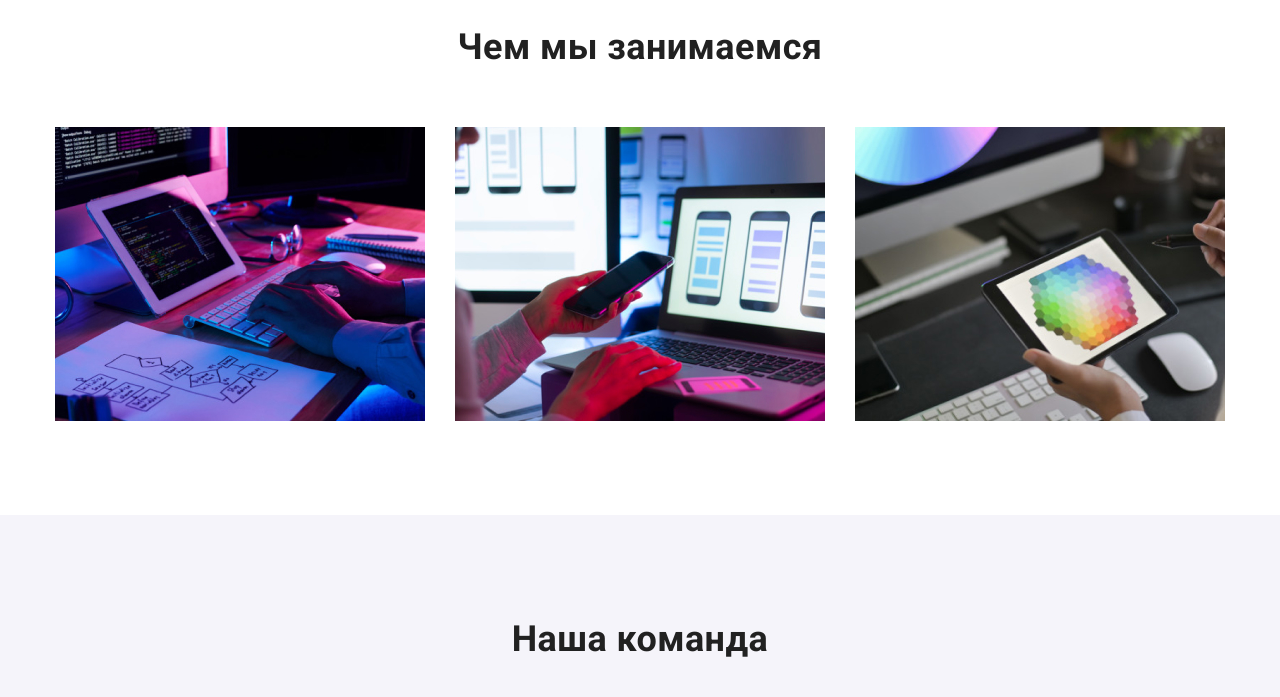
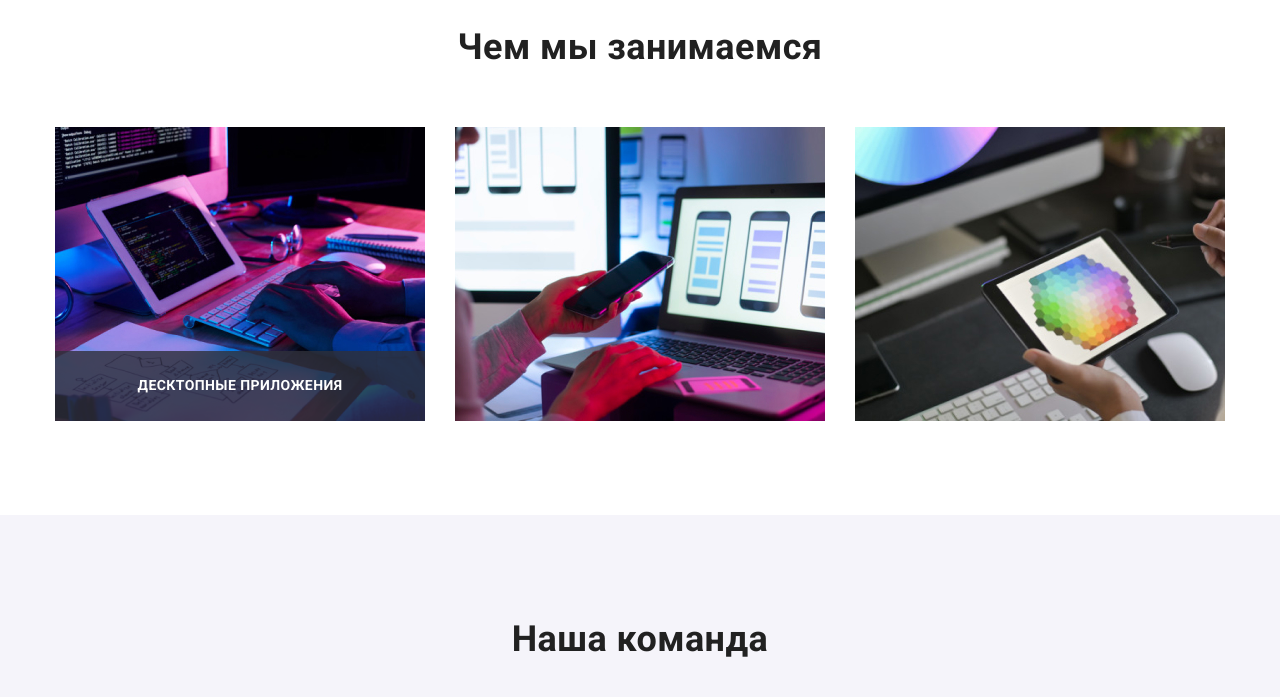
Before and after one commit to Ruslan379/goit-markup-hw-05, a plain HTML site: page index.html in a window 1280 px wide. Shown: the part 1100-1797 px from the top of the page. Drawn offline with nearby package versions, Linux system fonts and the light colour scheme.

Commit message:
start module activity

```diff
--- a/css/styles.css
+++ b/css/styles.css
@@ -9,6 +9,7 @@
     --color-background-footer: #2F303A;
     --color-background-footer-icon: rgba(255, 255, 255, 0.1);
     --color-background-backdrop: rgba(0, 0, 0, 0.2);
+    --color-background-activity: rgba(47, 48, 58, 0.8);
     /* =============================== */
     --color-light: #FFFFFF;
     --color-dark: #000000;
@@ -551,6 +552,34 @@ img {
     justify-content: space-between;
 }
 
+.activity-card {
+    position: relative;
+    /* width: 370px; */
+    /* height: 294px; */
+}
+
+.activity-title {
+    position: absolute;
+
+    width: 100%;
+    /* height: 70px; */
+
+    bottom: 0;
+    left: 0;
+
+    padding-top: 27px;
+    padding-bottom: 27px;
+    /* font-size: 10px; */
+    font-weight: 700;
+    line-height: 1.14;
+    text-align: center;
+    text-transform: uppercase;
+
+    color: #FFFFFF;
+
+    background-color: var(--color-background-activity);
+}
+
 
 /* === Стилизация Заголовка h2 в Блок-секция_3 Чем мы занимаемся (activities)
 вынесен в Типографику === */
--- a/index.html
+++ b/index.html
@@ -94,7 +94,7 @@
             </div>
         </section>
 
-        <!-- ======= Блок-секция_2 Наши особенности (mainbase-features) ======= -->
+        <!-- ======= Блок-секция_2 Наши особенности (features) ======= -->
         <section class="section">
             <!-- === Этот заголовок скрыт === -->
             <div class="container">
@@ -132,7 +132,7 @@
             </div>
         </section>
 
-        <!-- ======= Блок-секция_3 Чем мы занимаемся (mainbase-activities) ======= -->
+        <!-- ======= Блок-секция_3 Чем мы занимаемся (activities) ======= -->
         <section class="section activities">
             <div class="container">
 
@@ -140,11 +140,15 @@
 
                 <ul class="activity lists">
                     <li>
-                        <img
-                        src="./images/box_1.jpg"
-                        alt="Проработка технического задания"
-                        width="370"
-                        />
+                        <div class="activity-card">
+                            <img
+                            src="./images/box_1.jpg"
+                            alt="Десктопные приложения"
+                            width="370"
+                            />
+                            <p class="activity-title">Десктопные приложения</p>
+                        </div>
+
                     </li>
                     <li>
                         <img
```
